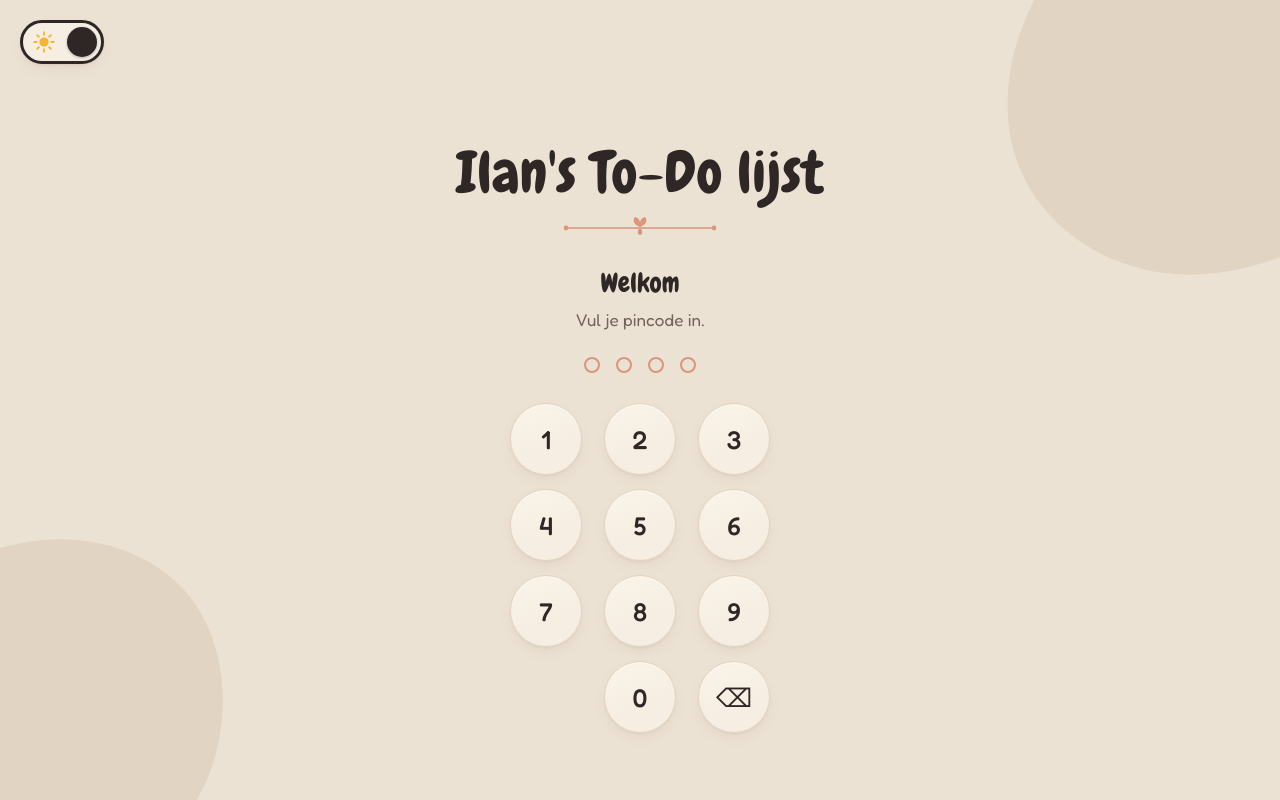
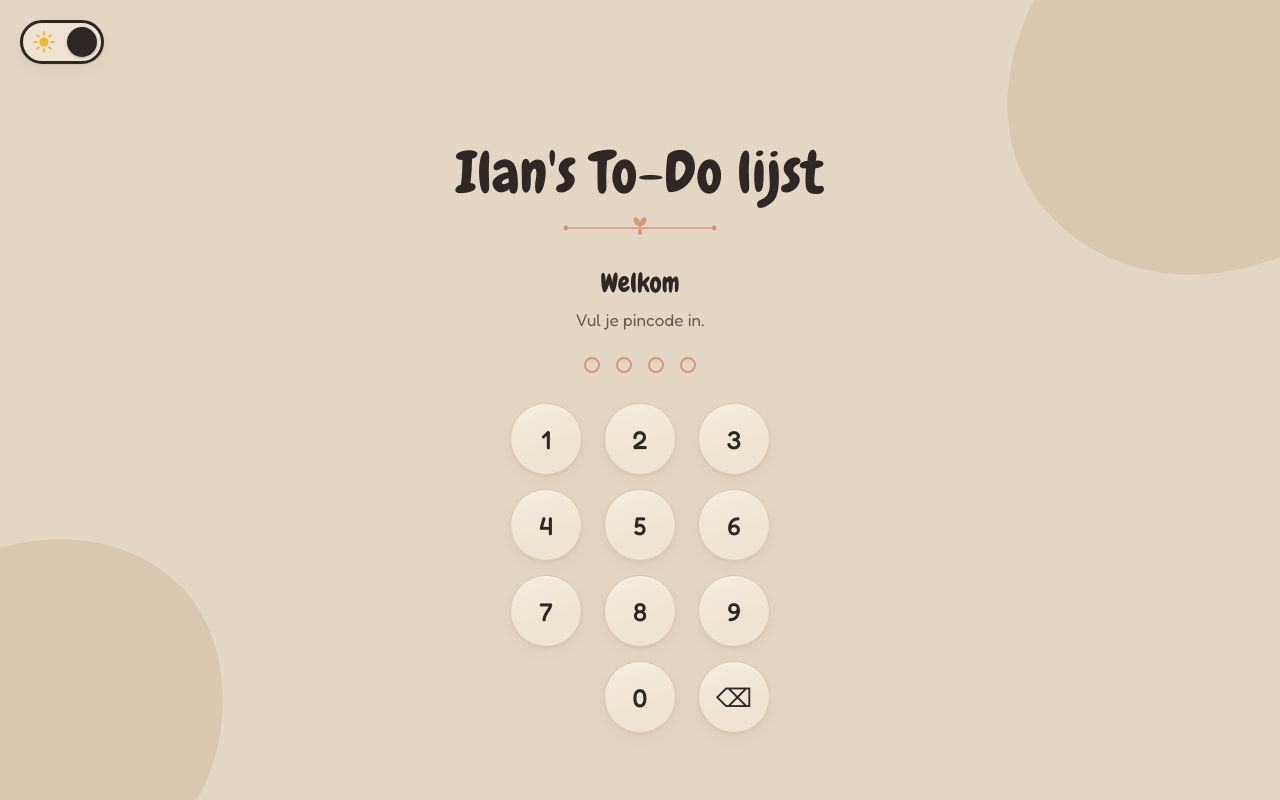
Before and after one commit to ilax30/ilan-dashboard, a React (Vite) app: page / in a window 1280 px wide. Built offline with nearby package versions, Linux system fonts and the light colour scheme; no server answers.

Commit message:
Licht thema een tikje donkerder en warmer
Co-Authored-By: Claude Opus 5.5 <noreply@anthropic.com>

```diff
--- a/index.html
+++ b/index.html
@@ -3,7 +3,7 @@
   <head>
     <meta charset="UTF-8" />
     <meta name="viewport" content="width=device-width, initial-scale=1.0, viewport-fit=cover" />
-    <meta name="theme-color" content="#ECE2D4" media="(prefers-color-scheme: light)" />
+    <meta name="theme-color" content="#E3D6C4" media="(prefers-color-scheme: light)" />
     <meta name="theme-color" content="#221B18" media="(prefers-color-scheme: dark)" />
     <title>Ilan's To-Do lijst</title>
     <link rel="icon" href="/favicon.ico" sizes="48x48" />
--- a/src/components/ThemeToggle.tsx
+++ b/src/components/ThemeToggle.tsx
@@ -47,7 +47,7 @@ export function ThemeToggle() {
   useEffect(() => {
     document.documentElement.dataset.theme = theme
     // Venster-/statusbalk van de app laten meekleuren met het thema.
-    document.querySelectorAll('meta[name="theme-color"]').forEach((m) => m.setAttribute('content', theme === 'dark' ? '#221B18' : '#ECE2D4'))
+    document.querySelectorAll('meta[name="theme-color"]').forEach((m) => m.setAttribute('content', theme === 'dark' ? '#221B18' : '#E3D6C4'))
   }, [theme])
 
   async function toggle(e: MouseEvent<HTMLButtonElement>) {
--- a/src/styles.css
+++ b/src/styles.css
@@ -1,19 +1,19 @@
 :root {
-  --bg: #ece2d4;
-  --blob: #e2d4c2;
+  --bg: #e3d6c4;
+  --blob: #d8c7b1;
   --ink: #2f2725;
-  --muted: #73635b;
+  --muted: #6c5c54;
   --accent: #d9967a;
   --accent-ink: #a95f42;
-  --accent-soft: #f0d5c3;
-  --card: #f6eee2;
-  --line: #d9c8b4;
+  --accent-soft: #ebcbb6;
+  --card: #efe4d4;
+  --line: #cfbca5;
   --shadow: 0 1px 2px rgb(110 70 50 / 0.06), 0 6px 18px -8px rgb(110 70 50 / 0.18);
   --shadow-lift: 0 2px 4px rgb(110 70 50 / 0.08), 0 18px 36px -12px rgb(110 70 50 / 0.32);
 
   /* Trading card: rand, folie, glans */
-  --card-hi: #faf4ea;
-  --card-edge: #e3d3bf;
+  --card-hi: #f5ecdf;
+  --card-edge: #d9c6ae;
   --card-gloss: rgb(255 250 240 / 0.7);
   --gloss: rgb(255 250 240 / 0.45);
   --glare: rgb(255 248 235 / 0.5);
@@ -1200,7 +1200,7 @@ button {
 /* ---------- Dag/nacht-schuifje ---------- */
 
 .theme-toggle {
-  --track: #f6eee2;
+  --track: #efe4d4;
   --edge: #2f2725;
   --knob: #2f2725;
   position: fixed;
```
